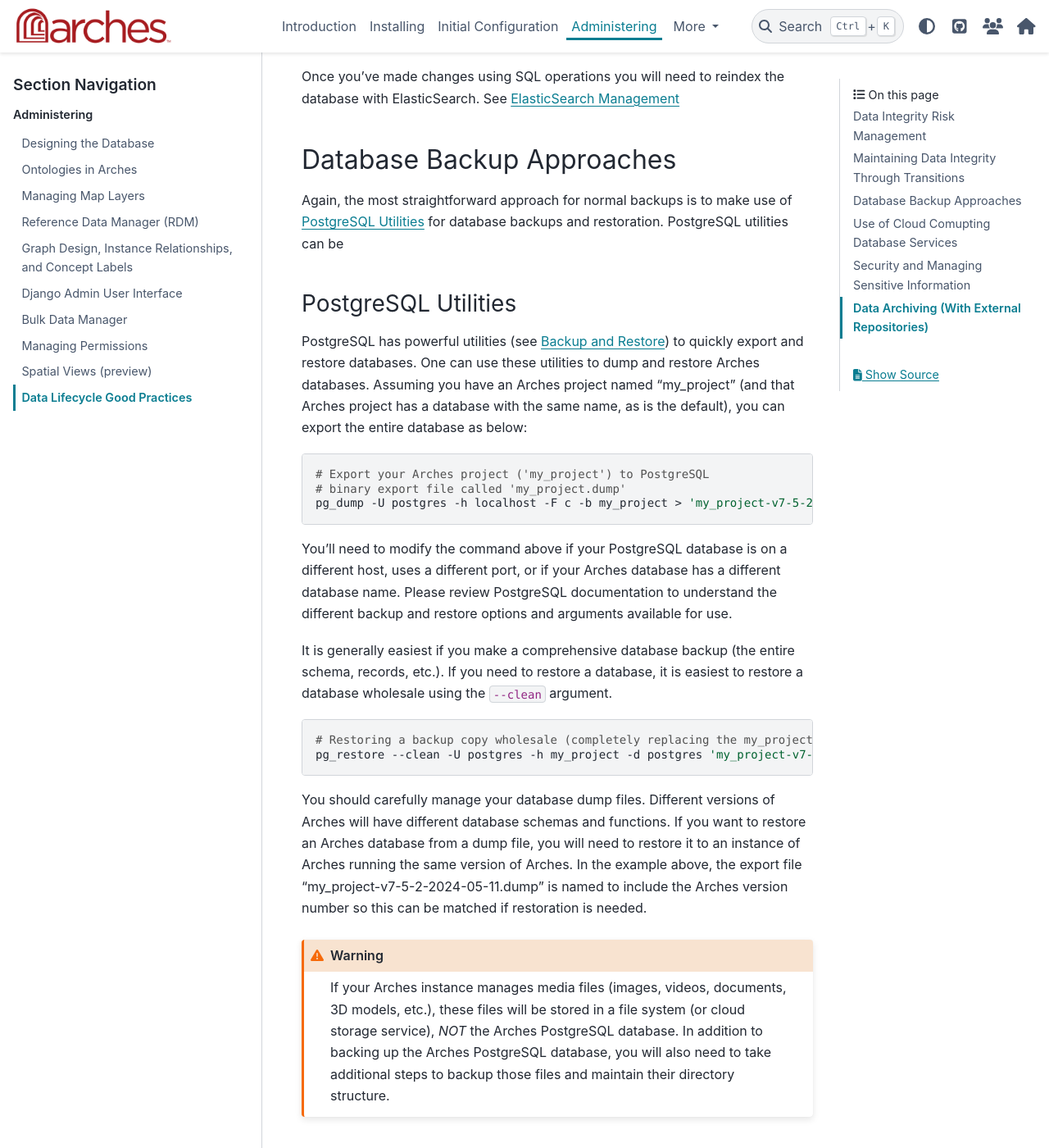
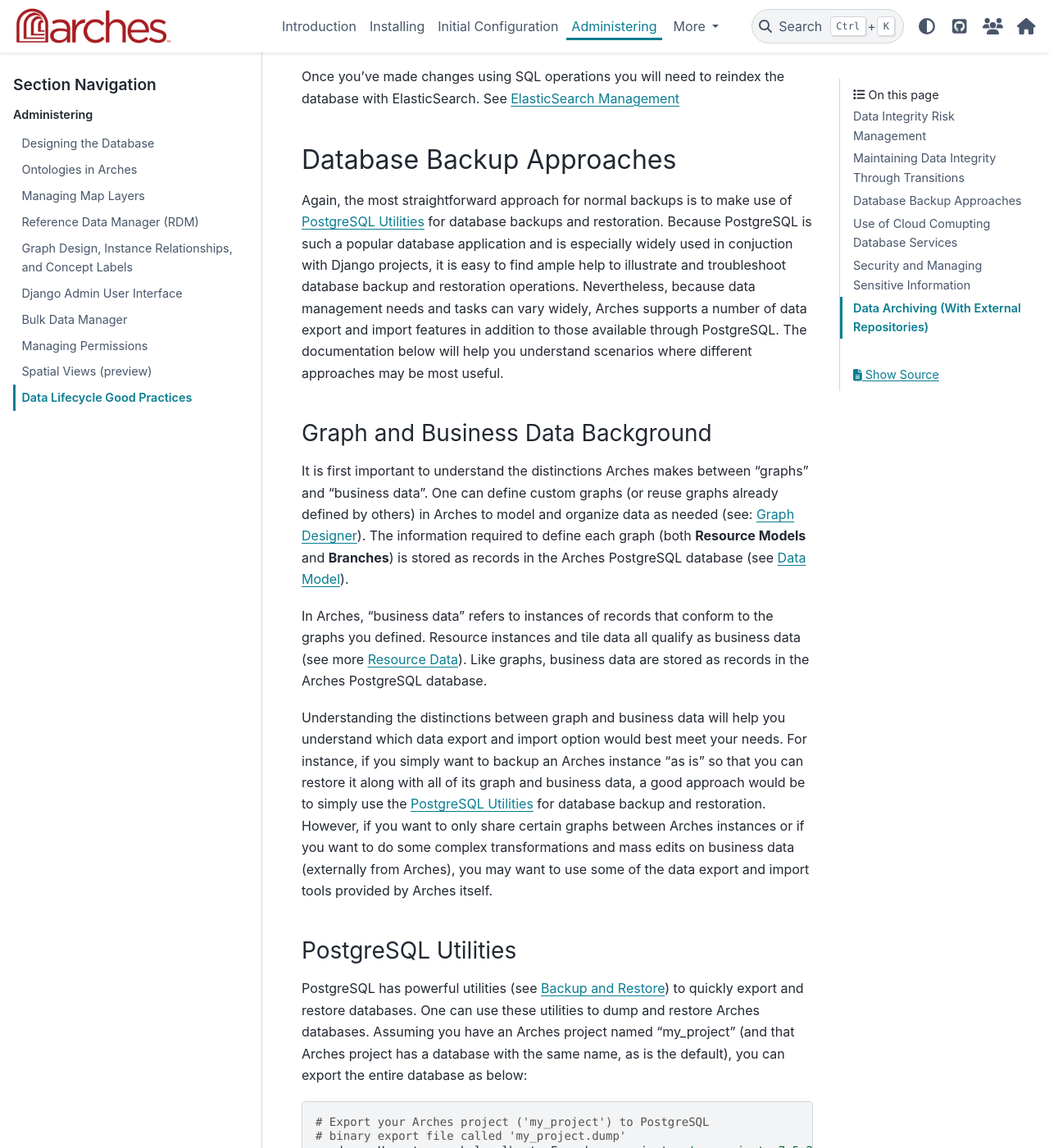
Before and after one commit to archesproject/arches-docs, a Sphinx documentation site: the page built from docs/administering/data-life-cycle.rst, in a window 1280 px wide and 1400 px high, scrolled down 4567 px. Shown: the whole window at 82% size. Built offline with Sphinx 7.4.7 and the PyData theme 0.15.4, drawn with Linux system fonts in a browser that asks for light colours; some of the changed text lies outside the part shown.

Commit message:
Added discussion of graph and business data

```diff
--- a/docs/administering/data-life-cycle.rst
+++ b/docs/administering/data-life-cycle.rst
@@ -115,8 +115,17 @@
 Database Backup Approaches
 ==========================
 
-Again, the most straightforward approach for normal backups is to make use of :ref:`PostgreSQL Utilities` for database backups and restoration. PostgreSQL utilities can be
+Again, the most straightforward approach for normal backups is to make use of :ref:`PostgreSQL Utilities` for database backups and restoration. Because PostgreSQL is such a popular database application and is especially widely used in conjuction with Django projects, it is easy to find ample help to illustrate and troubleshoot database backup and restoration operations. Nevertheless, because data management needs and tasks can vary widely, Arches supports a number of data export and import features in addition to those available through PostgreSQL. The documentation below will help you understand scenarios where different approaches may be most useful.
 
+
+Graph and Business Data Background
+----------------------------------
+
+It is first important to understand the distinctions Arches makes between "graphs" and "business data". One can define custom graphs (or reuse graphs already defined by others) in Arches to model and organize data as needed (see: :ref:`Graph Designer`). The information required to define each graph (both **Resource Models** and **Branches**) is stored as records in the Arches PostgreSQL database (see :ref:`Data Model`).
+
+In Arches, "business data" refers to instances of records that conform to the graphs you defined. Resource instances and tile data all qualify as business data (see more :ref:`Resource Data`). Like graphs, business data are stored as records in the Arches PostgreSQL database.
+
+Understanding the distinctions between graph and business data will help you understand which data export and import option would best meet your needs. For instance, if you simply want to backup an Arches instance "as is" so that you can restore it along with all of its graph and business data, a good approach would be to simply use the :ref:`PostgreSQL Utilities` for database backup and restoration. However, if you want to only share certain graphs between Arches instances or if you want to do some complex transformations and mass edits on business data (externally from Arches), you may want to use some of the data export and import tools provided by Arches itself.
 
 
 PostgreSQL Utilities
@@ -146,7 +155,7 @@
 
 .. warning::
 
-    If your Arches instance manages media files (images, videos, documents, 3D models, etc.), these files will be stored in a file system (or cloud storage service), *NOT* the Arches PostgreSQL database. In addition to backing up the  Arches PostgreSQL database, you will also need to take additional steps to backup those files and maintain their directory structure.
+    If your Arches instance manages digital media files (images, videos, documents, 3D models, etc.), these files will be stored in a file system (or cloud storage service), *NOT* in the Arches PostgreSQL database. In addition to backing up the  Arches PostgreSQL database, you will also need to take additional steps to backup those files and maintain their directory structure.
 
 
 Arches Utilities
@@ -154,10 +163,9 @@
 
 While Arches provides a number of utilities to export and import data, generally speaking, :ref:`PostgreSQL Utilities` offers fast and straightforward ways to backup and restore an Arches database. However, there may be scenarios where you may need additional flexibility to manipulate Arches data. In those circumstances, you may want to use Arches data export and import features.
 
-It is first important to understand the distinctions Arches makes between "graphs" and "business data".
+1. One can enable the :ref:`Bulk Data Manager` to activate features of the Arches administrative user interface that enable bulk export and import of business data. The Bulk Data Manger is especially useful for performing mass edits, data exports, or data imports of business data.
 
-One can enable the :ref:`Bulk Data Manager` to activate features of the Arches user interface that enable bulk export and import of business data.
-
+2.
 
 
 Arches UUIDs and External (or Legacy) Identifiers
```
